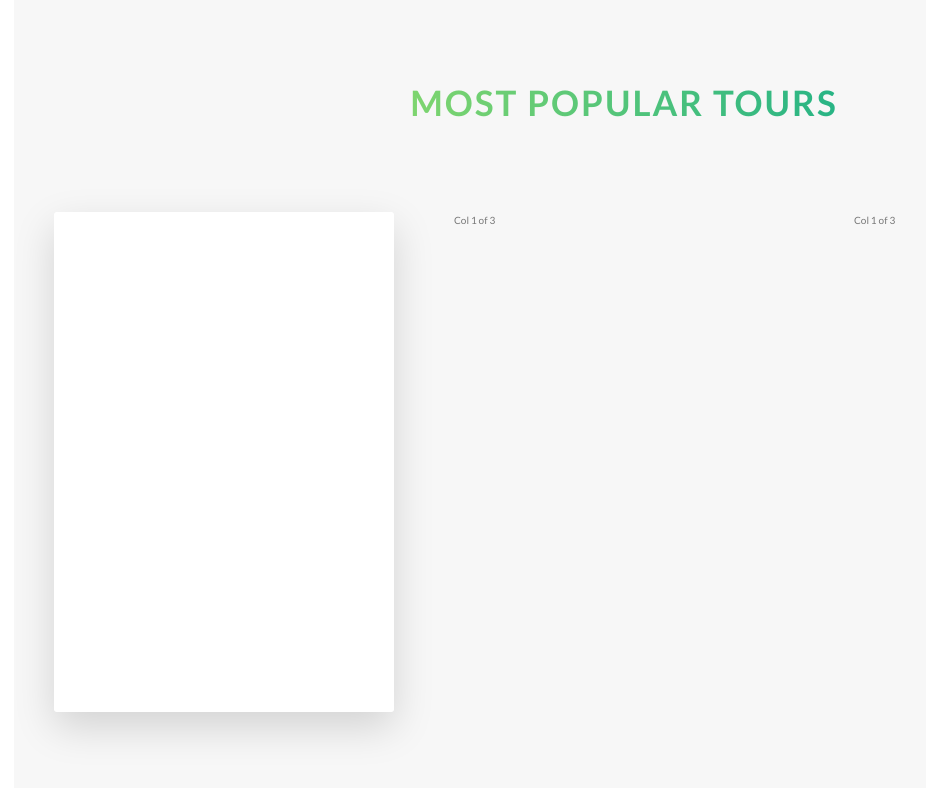
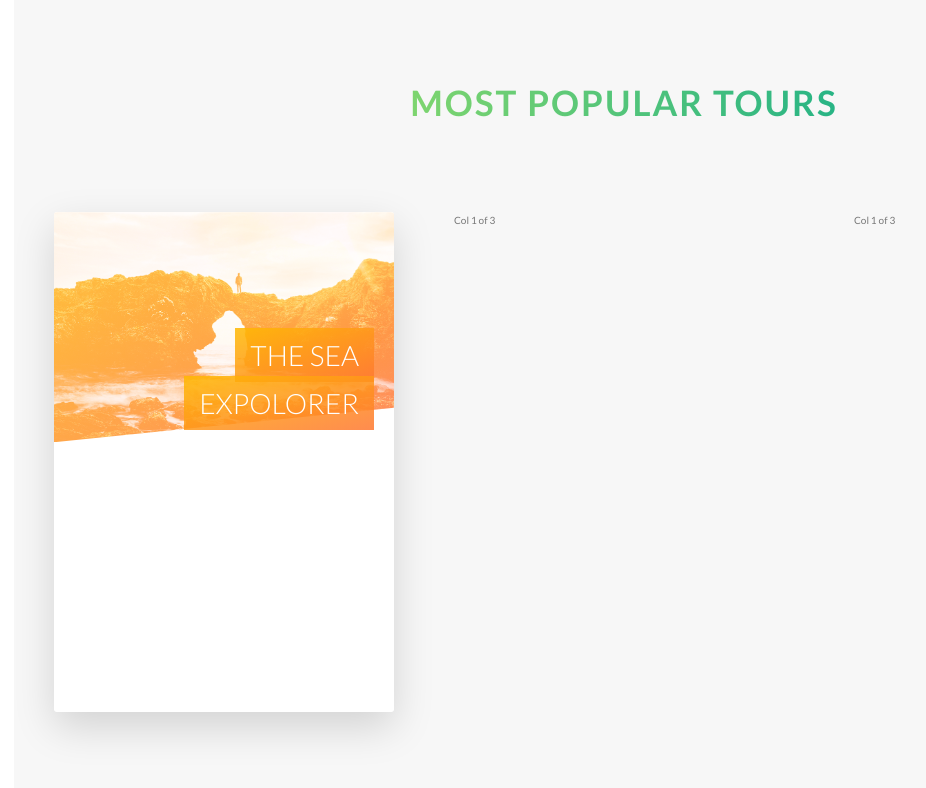
Before and after one commit to ShaneECDavis/NatoursSASSPlayground, a website: page index.html in a window 1280 px wide. Shown: the part 2273-3061 px from the top of the page, without its empty margins (16-942 px from the left). Drawn offline with Linux system fonts and the light colour scheme.

Commit message:
working on flip cards

```diff
--- a/index.html
+++ b/index.html
@@ -107,7 +107,16 @@
                 <div class="col-1-of-3">
                    <div class="card">
                        <div class="card__side card__side--front">
-                           FRONT
+                          <div class="card__picture card__picture--1">
+                                &nbsp;
+                          </div>
+                          <h4 class="card__heading">
+                              <span class="card__heading-span card__heading-span--1">The Sea Expolorer</span>
+
+                           </h4>
+                           <div class="card__details">
+                               Details
+                           </div>
                         </div>
                         <div class="card__side card__side--back card__side--back-1">
                             BACK
--- a/sass/components/_card.scss
+++ b/sass/components/_card.scss
@@ -16,6 +16,7 @@
        width: 100%;
        backface-visibility: hidden;
        border-radius: 3px;
+       overflow: hidden;
        box-shadow: 0 1.5rem 4rem rgba($color-black, .15);
 
        &--front{
@@ -38,4 +39,46 @@
     &:hover &__side--back{
       transform: rotateY(0deg);
     }
+
+    // Front Side Styling
+    &__picture{
+        background-size: cover;
+        height: 23rem;
+        background-blend-mode: screen;
+        -webkit-clip-path: polygon(0 0, 100% 0, 100% 85%, 0 100%);
+        clip-path: polygon(0 0, 100% 0, 100% 85%, 0 100%);
+      &--1 {
+        background-image: linear-gradient(to right bottom, $color-secondary-light, $color-secondary-dark),
+                          url(../img/nat-5.jpg);
+      }
+       &--2 {
+        background-image: url(../img/nat-5.jpg);
+      }
+       &--3{
+        background-image: url(../img/nat-5.jpg);
+      }
+    }
+
+          &__heading{
+            font-size: 2.8rem;
+            font-weight: 300;
+            text-transform: uppercase;
+            text-align: right;
+            color: $color-white;
+            position: absolute;
+            top: 12rem;
+            right:2rem;
+            width: 75%;
+    }
+
+    &__heading-span{
+        padding: 1rem 1.5rem;
+        -webkit-box-decoration-break: clone;
+        box-decoration-break: clone;
+
+
+      &--1 {
+        background-image: linear-gradient( to right bottom, rgba($color-secondary-light, .85), rgba($color-secondary-dark,.85))
+      }
+    }
 }
--- a/sass/layouts/_header.scss
+++ b/sass/layouts/_header.scss
@@ -6,6 +6,7 @@
   url(../img/hero.jpg);
   background-size: cover;
   background-position: top;
+  -webkit-clip-path: polygon(0 0, 100% 0, 100% 75vh, 0 100%);
   clip-path: polygon(0 0, 100% 0, 100% 75vh, 0 100%);
   position: relative;
 
```
Also changed, not shown: css/style.css.
